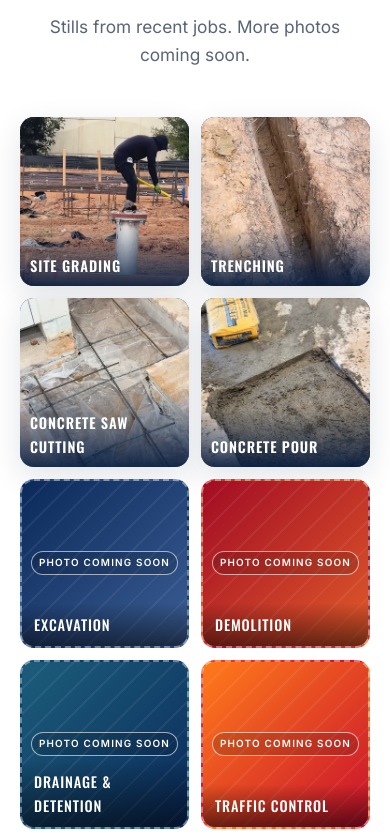
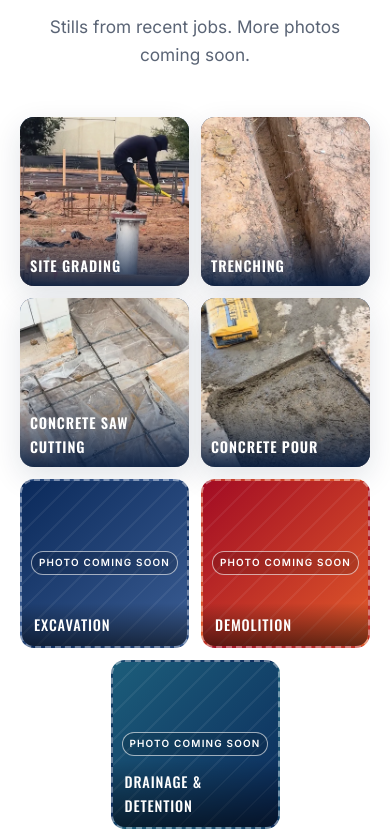
Before and after one commit to Mherna65/enterprises-of-houston-website, a plain HTML site: page index.html in a window 390 px wide. Shown: the part 9426-10264 px from the top of the page. Drawn offline with nearby package versions, Linux system fonts and the light colour scheme.

Commit message:
Remove Traffic Control coming-soon block from Projects; center leftover row

```diff
--- a/index.html
+++ b/index.html
@@ -360,7 +360,6 @@
           <figure class="photo-slot ps-1"><div class="ps-label">Photo coming soon</div><figcaption>Excavation</figcaption></figure>
           <figure class="photo-slot ps-2"><div class="ps-label">Photo coming soon</div><figcaption>Demolition</figcaption></figure>
           <figure class="photo-slot ps-5"><div class="ps-label">Photo coming soon</div><figcaption>Drainage &amp; Detention</figcaption></figure>
-          <figure class="photo-slot ps-6"><div class="ps-label">Photo coming soon</div><figcaption>Traffic Control</figcaption></figure>
         </div>
       </div>
     </section>
--- a/styles.css
+++ b/styles.css
@@ -126,7 +126,8 @@ p{margin:0 0 1em}
 .area-map svg{width:100%;height:auto;border-radius:16px;box-shadow:var(--shadow)}
 
 /* Projects */
-.gallery{display:grid;grid-template-columns:repeat(4,1fr);gap:16px}
+.gallery{display:flex;flex-wrap:wrap;justify-content:center;gap:16px;--cols:4}
+.gallery>figure{flex:0 0 calc((100% - (var(--cols) - 1)*16px)/var(--cols))}
 .photo-slot{position:relative;margin:0;aspect-ratio:4/3;border-radius:var(--radius);overflow:hidden;display:flex;align-items:center;justify-content:center;color:#fff;border:2px dashed rgba(255,255,255,.4)}
 .photo-slot::before{content:"";position:absolute;inset:0;background:repeating-linear-gradient(135deg,rgba(255,255,255,.06) 0 2px,transparent 2px 18px)}
 .ps-1{background:linear-gradient(135deg,#0b2a5b,#3b5d93)}
@@ -215,7 +216,7 @@ address{font-style:normal}
 }
 @media (max-width:1024px){
   .card-grid{grid-template-columns:repeat(2,1fr)}
-  .gallery{grid-template-columns:repeat(2,1fr)}
+  .gallery{--cols:2}
   .ind-grid{grid-template-columns:repeat(2,1fr)}
   .why-inner,.area-inner,.contact-inner{grid-template-columns:1fr;gap:36px}
 }
@@ -238,7 +239,8 @@ address{font-style:normal}
   .card h3{align-self:center;margin-bottom:.3em}
   .ind{padding:22px 20px}
   .ind-num{font-size:2.2rem}
-  .gallery{grid-template-columns:1fr 1fr;gap:12px}
+  .gallery{--cols:2;gap:12px}
+  .gallery>figure{flex-basis:calc((100% - 12px)/2)}
   .photo-slot,.photo-card{aspect-ratio:1/1}
   .photo-card figcaption{padding:26px 10px 9px}
   .photo-card figcaption strong{font-size:.9rem}
```
Also changed, not shown: 1 other file.
